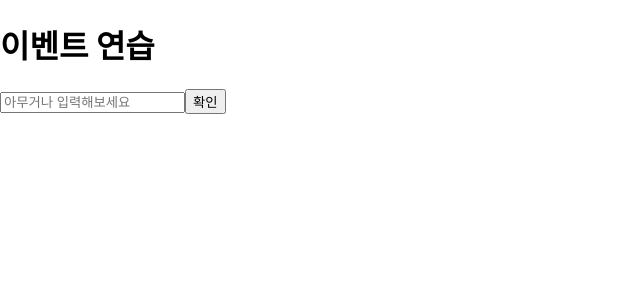
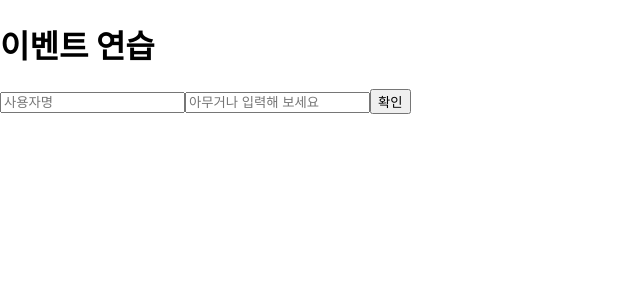
Before and after one commit to cothis/react-practice, a React (Create React App) app: page / in a window 1280 px wide. Shown: the top 300 px of the page, without its empty margins (0-640 px from the left). Built offline with nearby package versions, Linux system fonts and the light colour scheme.

Commit message:
feat: bind

```diff
--- a/src/EventPractice.tsx
+++ b/src/EventPractice.tsx
@@ -6,13 +6,20 @@ class EventPractice extends Component {
     message: '',
   };
 
+  constructor(props: any) {
+    super(props);
+
+    this.handleChange = this.handleChange.bind(this);
+    this.handleClick = this.handleClick.bind(this);
+  }
+
   handleChange(e: ChangeEvent<HTMLInputElement>) {
-    this.setState({ message: e.target.value });
+    this.setState({ [e.target.name]: e.target.value });
   }
 
   handleClick() {
-    alert(this.state.message);
-    this.setState({ message: '' });
+    alert(this.state.username + ': ' + this.state.message);
+    this.setState({ username: '', message: '' });
   }
 
   render() {
@@ -21,8 +28,15 @@ class EventPractice extends Component {
         <h1>이벤트 연습</h1>
         <input
           type="text"
+          name="username"
+          placeholder="사용자명"
+          value={this.state.username}
+          onChange={this.handleChange}
+        />
+        <input
+          type="text"
           name="message"
-          placeholder="아무거나 입력해보세요"
+          placeholder="아무거나 입력해 보세요"
           value={this.state.message}
           onChange={this.handleChange}
         />
```
